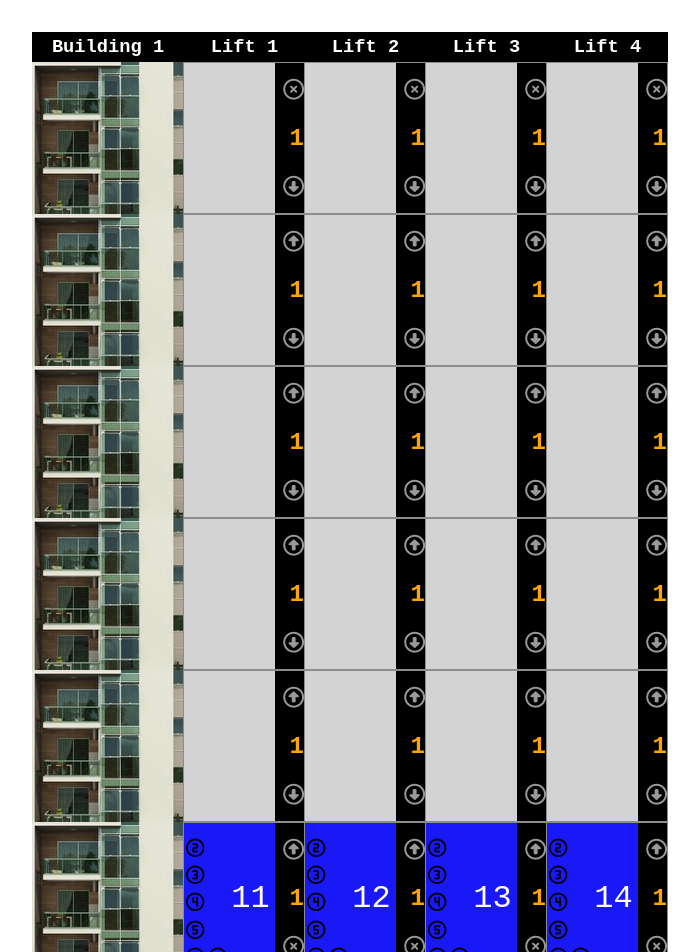
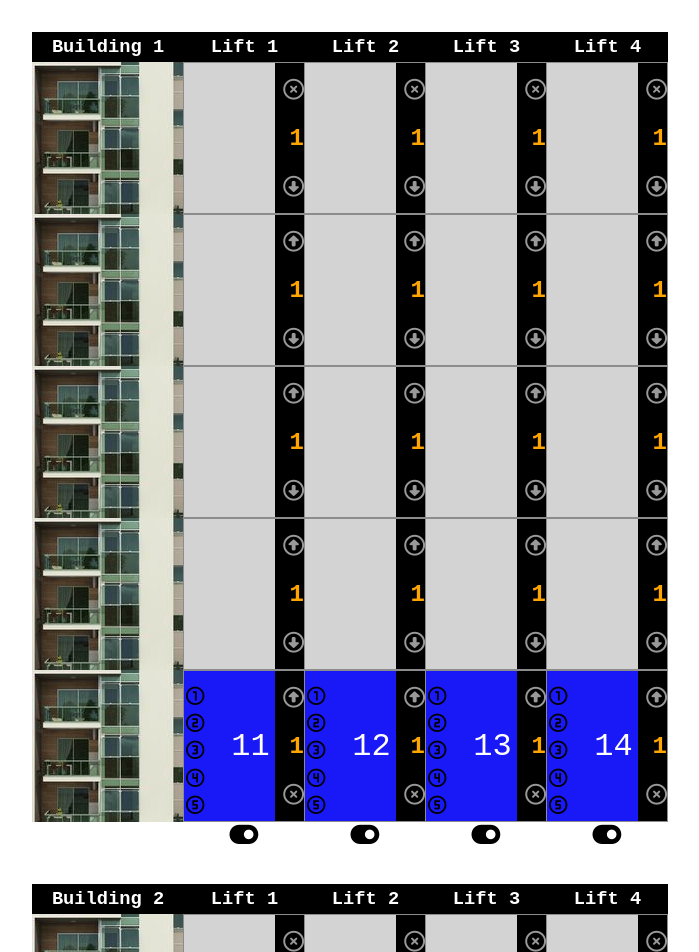
Before and after one commit to SnehalSura/Lift-Simulation, a React (Vite) app: page / in a window 1280 px wide. Shown: the top 952 px of the page, without its empty margins (40-739 px from the left). Built offline with nearby package versions, Linux system fonts and the light colour scheme.

Commit message:
Added changes

```diff
--- a/src/App.jsx
+++ b/src/App.jsx
@@ -7,7 +7,7 @@ import Button from "./myComponents/Button.jsx";
 
 function App() {
   const buildingCount = 2;
-  const floorsCount = 6;
+  const floorsCount = 5;
   const liftsCount = 4;
 
   const Number_Of_Buildings = Array.from(
--- a/src/myComponents/EachFloor.jsx
+++ b/src/myComponents/EachFloor.jsx
@@ -38,7 +38,7 @@ function EachFloor({
 
   return (
     <div className={myClass ? "each-floor elevator" : "each-floor"}>
-      {!(!liftState && liftPosition === 1 && FloorNum === 1) && (
+      {!(!liftState && liftPosition === 1 && FloorNum === 1) && (     //means , if the lift is deact. & it's on first floor
         <div className="empty">
           <div className={`lift-buttons ${!myClass && "hidden"}`}>
             <LiftButtons
--- a/src/myComponents/Lift.jsx
+++ b/src/myComponents/Lift.jsx
@@ -24,7 +24,7 @@ function Lift({ floorsCount, liftNum }) {
         {floorsCount.map((FloorNum, indx) => (
           //   <Floor key={indx} />   : Main to deal with it later
 
-          <EachFloor
+          <EachFloor      // Eachfloor is responsible for displaying each lift floor
             key={indx}
             setLiftPosition={setLiftPosition}
             FloorNum= {FloorNum}
```
